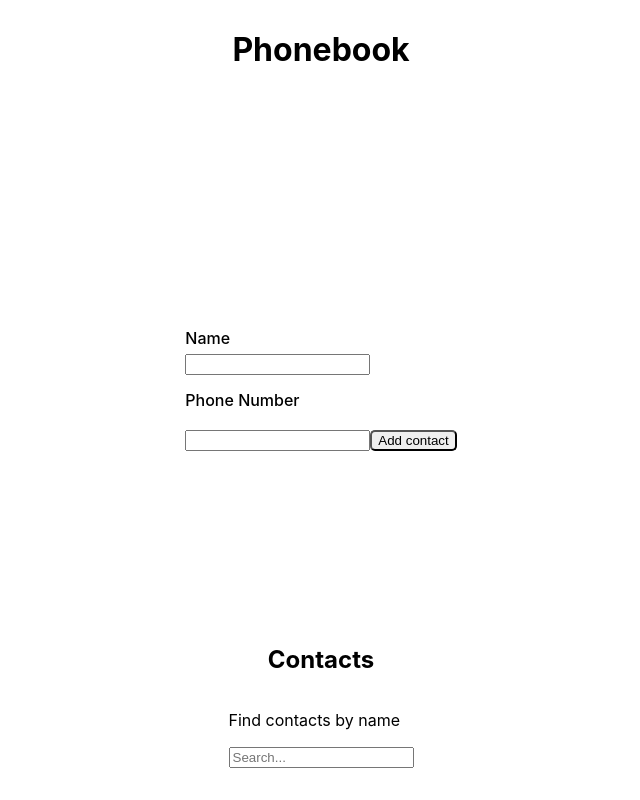
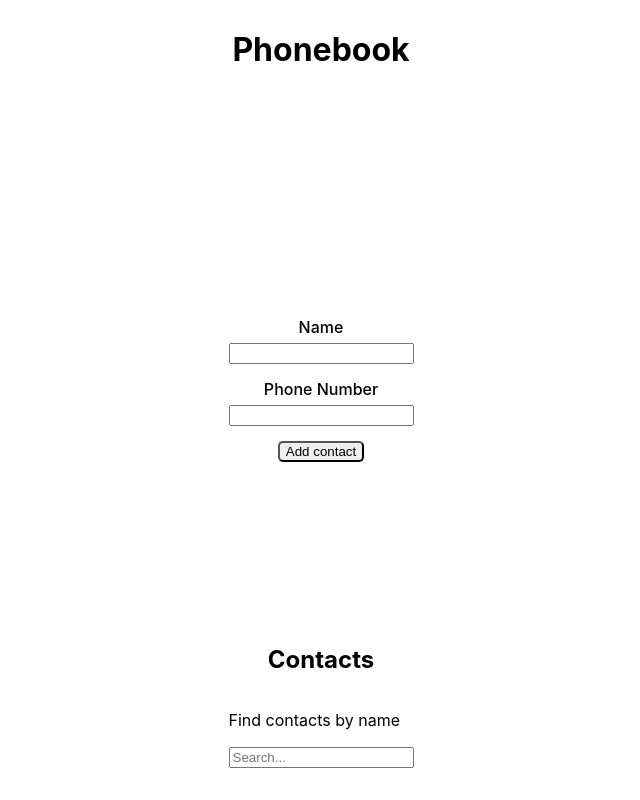
Before and after one commit to Blazej90/goit-react-hw-06-phonebook, a React (Create React App) app: page /goit-react-hw-06-phonebook/ in a window 1280 px wide. Shown: the whole page, without its empty margins (319-959 px from the left). Built offline with nearby package versions, Linux system fonts and the light colour scheme.

Commit message:
styles.css

```diff
--- a/src/App.module.css
+++ b/src/App.module.css
@@ -6,11 +6,11 @@
   justify-content: center;
 }
 
-/* .containerForm {
+.containerForm {
   display: flex;
   flex-direction: column;
   align-items: center;
-} */
+}
 
 .pageTitle {
   margin: 0;
```
